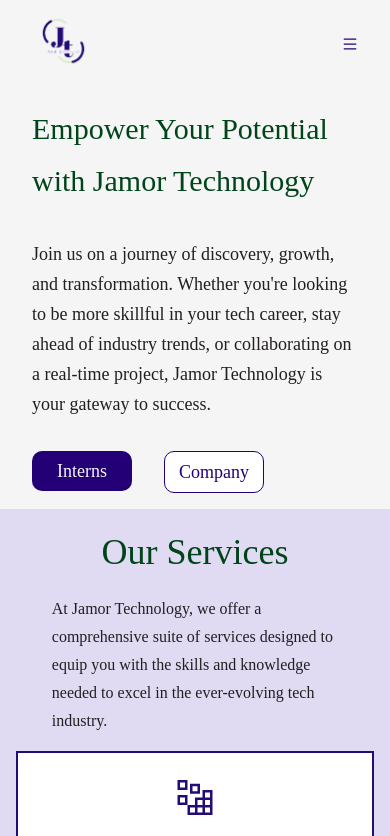
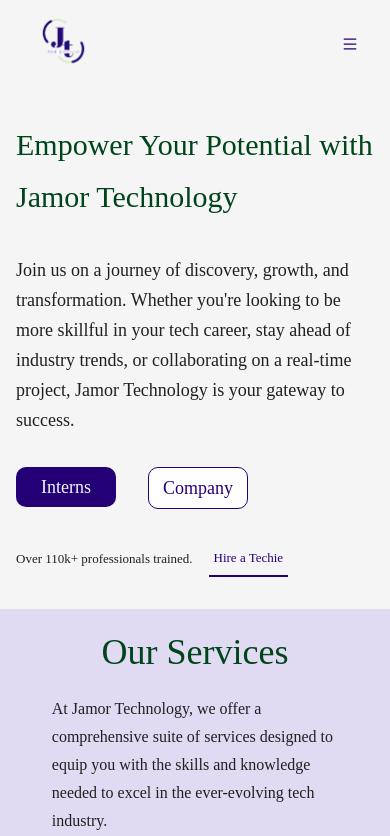
Before and after one commit to jamorTech/jamorTech-web, a Next.js app: page / in a window 390 px wide. Shown: the top 836 px of the page. Built offline with nearby package versions, Linux system fonts and the light colour scheme.

Commit message:
The testimonial and hire a techie link is made visible on small devices

```diff
--- a/src/app/components/landingPage/heroSection/Hero.module.css
+++ b/src/app/components/landingPage/heroSection/Hero.module.css
@@ -146,8 +146,15 @@
 }
 
 @media screen and (max-width: 768px) {
+    .hero_container{
+        padding: 2rem 1rem;
+    }
     .hero_banner{
         display: none;
+    }
+
+    .testimony{
+        width: 100%;
     }
 
     .hero_body{
@@ -193,6 +200,10 @@
 
 @media screen and (max-width: 450px) {
     .testimony{
+        height: fit-content;
+    }
+
+    .testimony_img_container{
         display: none;
     }
 
@@ -206,3 +217,12 @@
         display: none;
     }
 }
+@media screen and (max-width: 320px) {
+    .testimony .testimony_content{
+        font-size: x-small;
+    }
+
+    .testimony .hire_techie{
+        font-size: x-small;
+    }
+}
```
